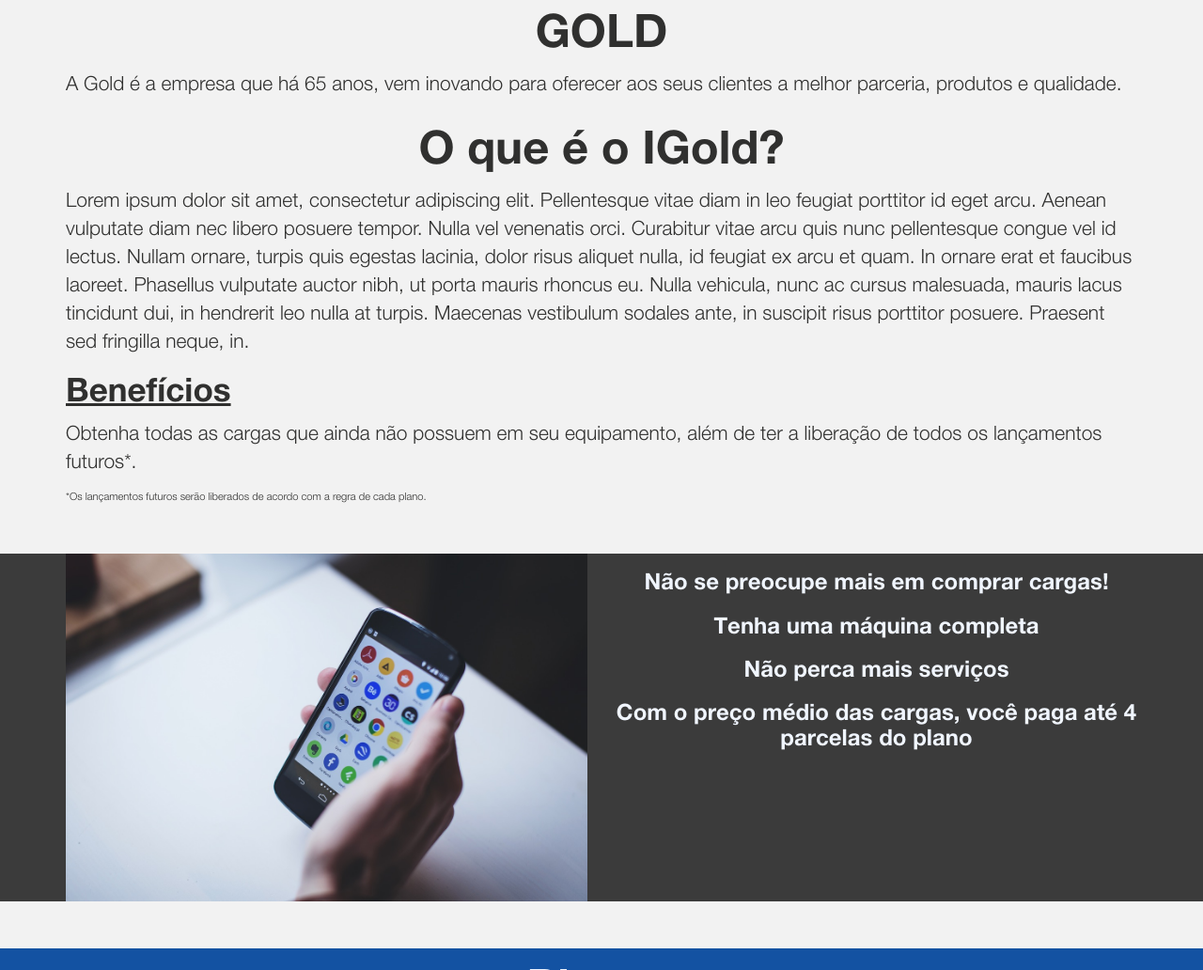
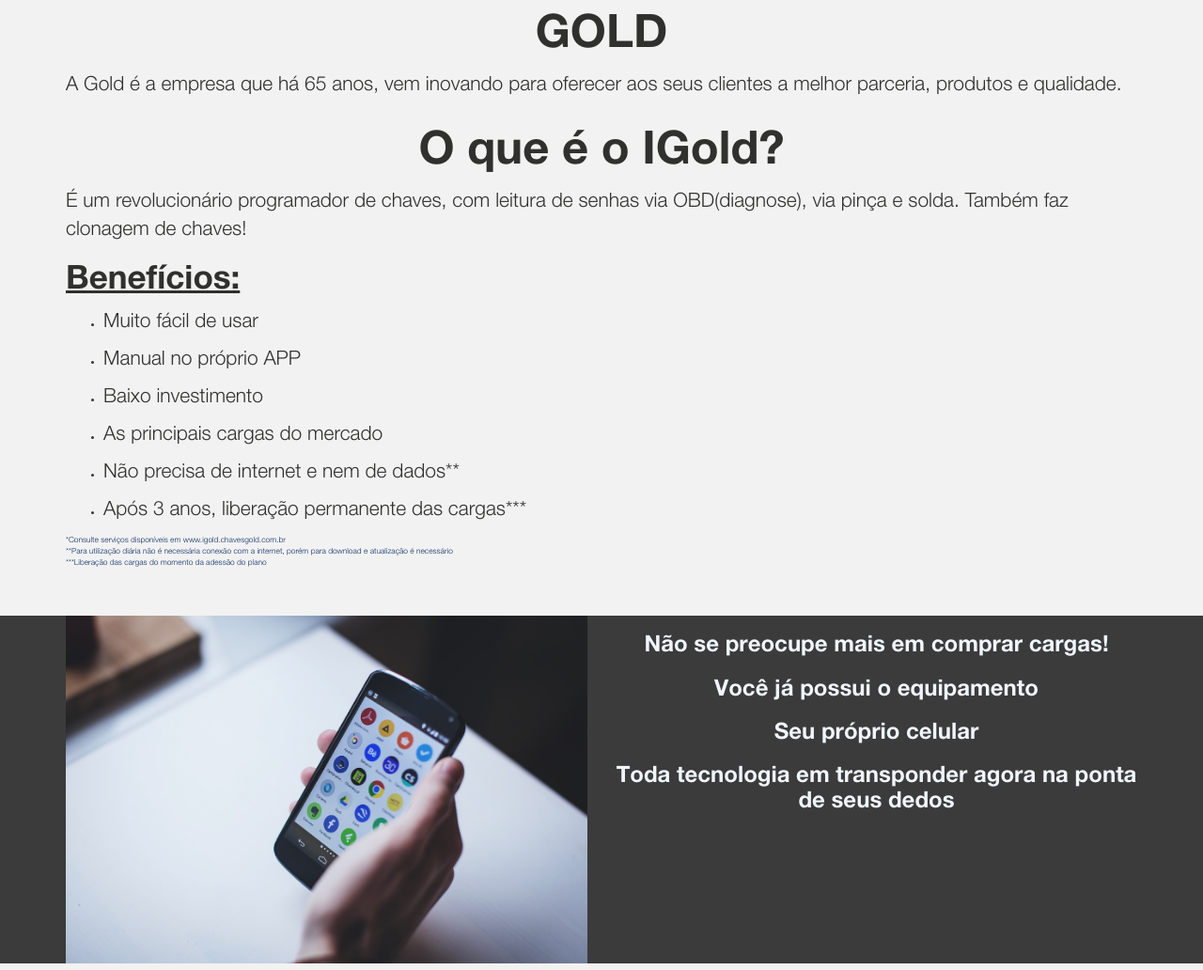
Before and after one commit to MartinsGabrielC/igold, a PHP site: page / in a window 1280 px wide. Shown: the part 166-1198 px from the top of the page at 94% size. Run offline with PHP 8.4, Linux system fonts and the light colour scheme; some libraries are stand-ins or nearby versions.

Commit message:
Text Changes

```diff
--- a/index.php
+++ b/index.php
@@ -140,19 +140,26 @@
         <div class="col-lg-12 col-md-12">
           <article>
             <h1 class="text-center title">O que é o IGold?</h1>
-            <p>Lorem ipsum dolor sit amet, consectetur adipiscing elit. Pellentesque vitae diam in leo feugiat porttitor id eget arcu.
-              Aenean vulputate diam nec libero posuere tempor. Nulla vel venenatis orci. Curabitur vitae arcu quis nunc pellentesque congue
-              vel id lectus. Nullam ornare, turpis quis egestas lacinia, dolor risus aliquet nulla, id feugiat ex arcu et quam. In ornare erat
-              et faucibus laoreet. Phasellus vulputate auctor nibh, ut porta mauris rhoncus eu. Nulla vehicula, nunc ac cursus malesuada,
-              mauris lacus tincidunt dui, in hendrerit leo nulla at turpis. Maecenas vestibulum sodales ante, in suscipit risus porttitor
-              posuere. Praesent sed fringilla neque, in.</p>
-             <h2 class="sub-title"><strong>Benefícios</strong></h2>
-             <p>Obtenha todas as cargas que ainda não possuem em seu equipamento, além de ter a liberação de todos os lançamentos futuros*. </p>
+            <p>É um revolucionário programador de chaves, com leitura de senhas via OBD(diagnose), via pinça e solda.
+            Também faz clonagem de chaves!</p>
+             <h2 class="sub-title"><strong>Benefícios:</strong></h2>
+             <ul>
+                 <li><p>Muito fácil de usar</p></li>
+                 <li><p>Manual no próprio APP</p></li>
+                 <li><p>Baixo investimento</p></li>
+                 <li><p>As principais cargas do mercado</p></li>
+                 <li><p>Não precisa de internet e nem de dados**</p></li>
+                 <li><p>Após 3 anos, liberação permanente das cargas***</p></li>
+             </ul>
           </article>
-            <small>*Os lançamentos futuros serão liberados de acordo com a regra de cada plano.</small>
         </div>
       </div>
     </section>
+    <small>
+        <p style="margin:0;">*Consulte serviços disponíveis em www.igold.chavesgold.com.br</p>
+        <p style="margin:0;">**Para utilização diária não é necessária conexão com a internet, porém para download e atualização é necessário</p>
+        <p style="margin:0;">***Liberação das cargas do momento da adessão do plano</p>
+    </small>
   </div>
   <!--============== Sobre a Parceiros ==============-->
       <section class="Partners" id="#">
@@ -164,9 +171,9 @@
               <div class="col-lg-6">
                   <article>
                       <h3>Não se preocupe mais em comprar cargas!</h3>
-                      <h3>Tenha uma máquina completa</h3>
-                      <h3>Não perca mais serviços</h3>
-                      <h3>Com o preço médio das cargas, você paga até 4 parcelas do plano</h3>
+                      <h3>Você já possui o equipamento</h3>
+                      <h3>Seu próprio celular</h3>
+                      <h3>Toda tecnologia em transponder agora na ponta de seus dedos</h3>
                   </article>
               </div>
             </div>
```
